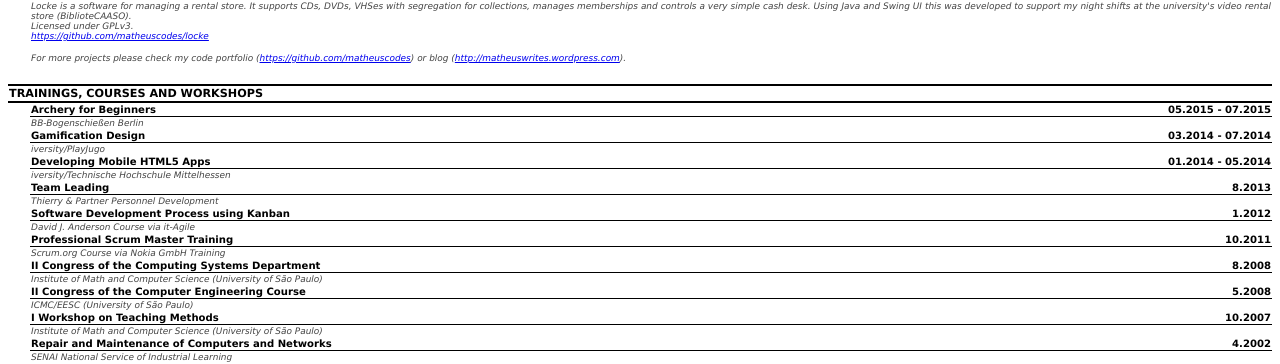
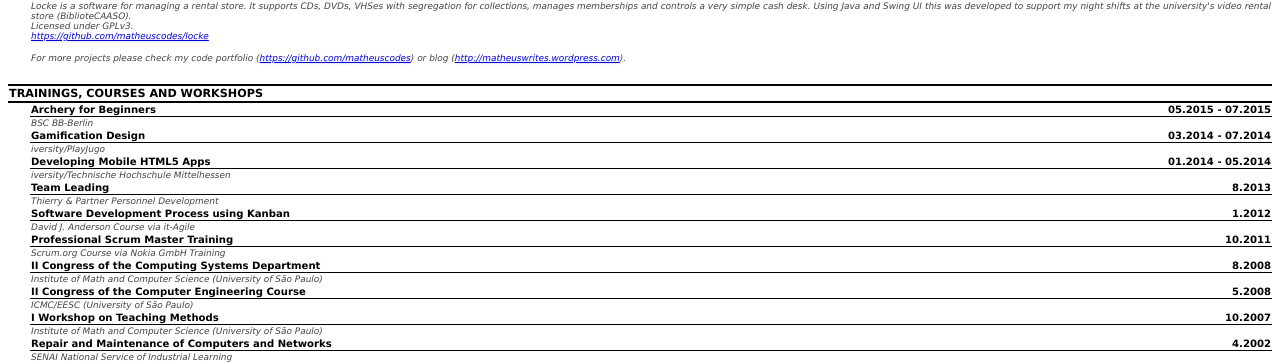
Before and after one commit to matheuscodes/matheuscodes.github.io, a Jekyll site: the page built from print.html, in a window 1280 px wide and 900 px high, scrolled down 1947 px. Shown: the part 142-506 px from the top of the window. Built offline with Jekyll 4.4.1, drawn with Linux system fonts in a browser that asks for light colours.

Commit message:
Updating latest data in overview.

```diff
--- a/_data/education.yml
+++ b/_data/education.yml
@@ -15,7 +15,7 @@ courseHistory:
   - archery:
     title: Archery for Beginners
     duration: 05.2015 - 07.2015
-    entity: BB-Bogenschießen Berlin
+    entity: BSC BB-Berlin
   - gamification:
     title: Gamification Design
     duration: 03.2014 - 07.2014
```
Also changed, not shown: assets/img/overview.svg.
